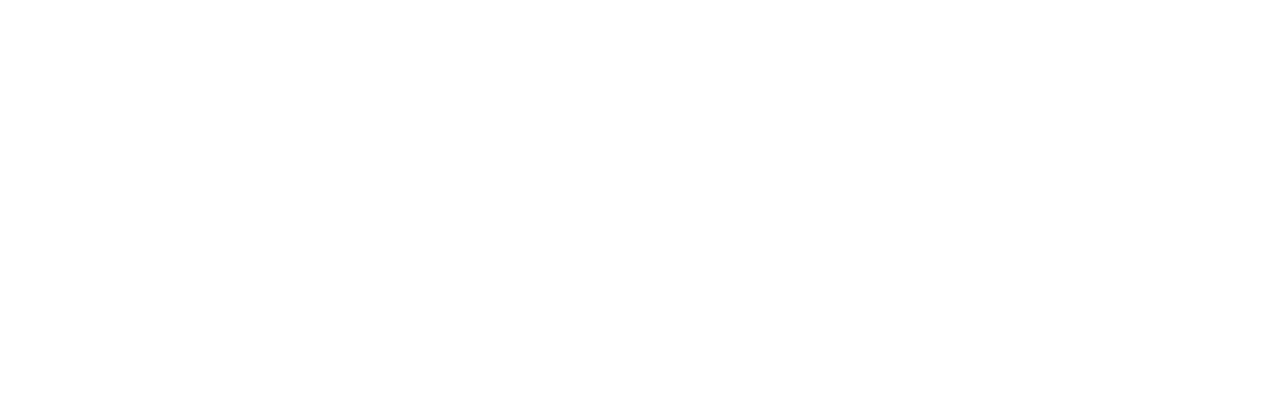
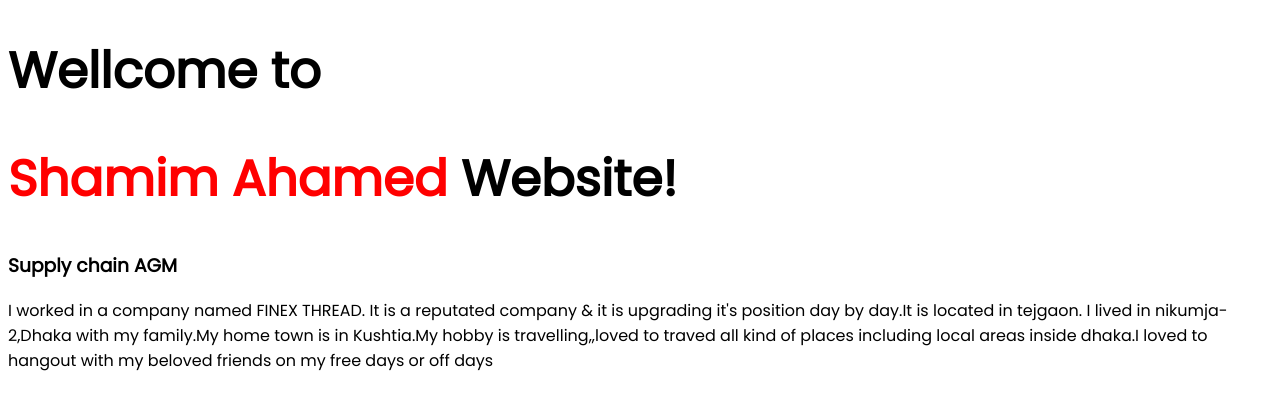
Before and after one commit to ushabossy/web-portfolio, a plain HTML site: page index.html in a window 1280 px wide. Drawn offline with Linux system fonts and the light colour scheme.

Commit message:
2nd commit

```diff
--- a/index.html
+++ b/index.html
@@ -5,9 +5,17 @@
     <meta http-equiv="X-UA-Compatible" content="IE=edge">
     <meta name="viewport" content="width=device-width, initial-scale=1.0">
     <title>Shamim Ahamed</title>
+    <link rel="preconnect" href="https://fonts.googleapis.com">
+    <link rel="preconnect" href="https://fonts.gstatic.com" crossorigin>
+    <link href="https://fonts.googleapis.com/css2?family=Poppins&display=swap" rel="stylesheet">
     <link rel="stylesheet" href="style.css">
 </head>
 <body>
-
+    <h1>Wellcome to</h1>
+    <h1 > <span class="aqua-blue"> Shamim Ahamed</span> Website!</h1>
+    <h3>Supply chain AGM </h3>
+    <p> I worked in a company named FINEX THREAD. It is a reputated company & it is upgrading it's position day by day.It is located in tejgaon.
+        I lived in nikumja-2,Dhaka with my family.My home town is in Kushtia.My hobby is travelling,,loved to traved all kind of places including local areas inside dhaka.I loved to hangout with my beloved friends on my free days or off days </p>
+    <img src="images/shamim1.jpg" alt="">
 </body>
 </html>
--- a/style.css
+++ b/style.css
@@ -0,0 +1,10 @@
+body{
+    font-family: 'Poppins', sans-serif;
+}
+h1{
+    font-size: 50px;
+
+}
+.aqua-blue{color:red;
+
+}
```
Also changed, not shown: shamim2.jpg (renamed from 20201123_085703.jpg), 3 other files.
